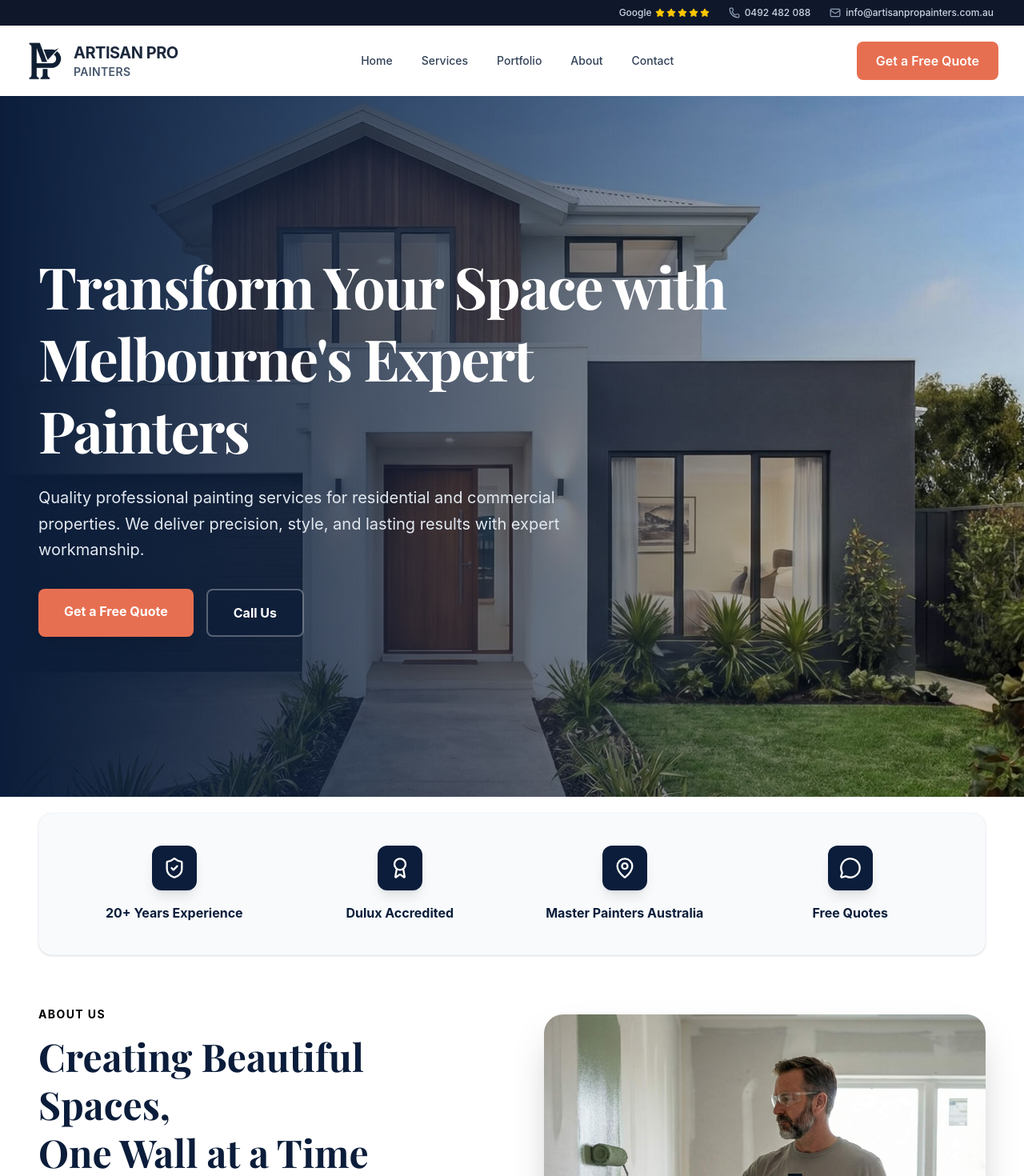
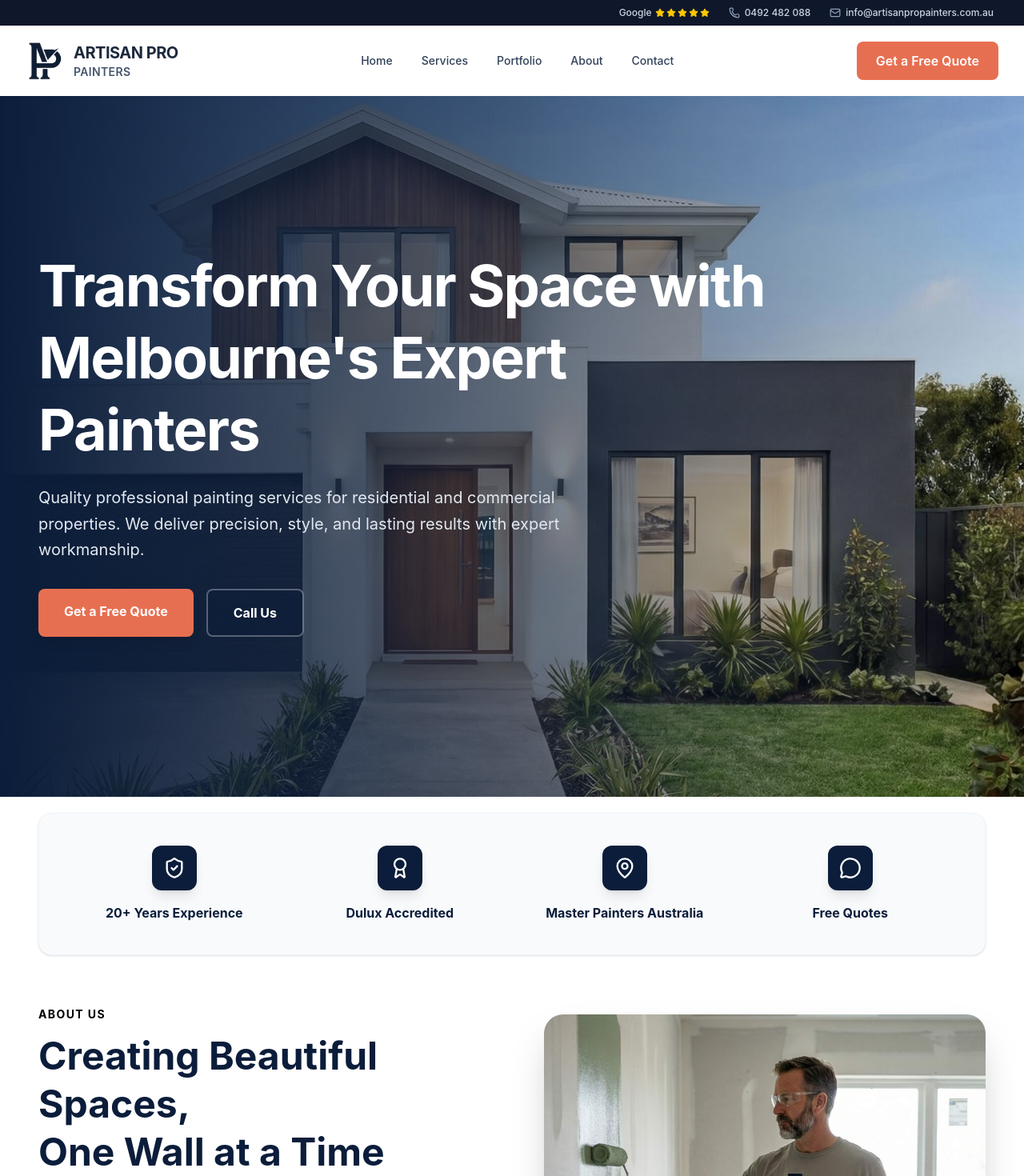
Before and after one commit to isaac-420-hub/ARTISAN-PRO, a Next.js app: page / in a window 1280 px wide. Shown: the top 1470 px of the page at 80% size. Built offline with nearby package versions, Linux system fonts and the light colour scheme.

Commit message:
update component

```diff
--- a/app/component/Hero.tsx
+++ b/app/component/Hero.tsx
@@ -2,14 +2,6 @@
 'use client';
 
 import Image from "next/image";
-import { Playfair_Display } from "next/font/google";
-
-// Load Playfair Display font from Google Fonts via next/font
-const playfair = Playfair_Display({
-  subsets: ["latin"],
-  weight: ["400", "700"],
-  display: "swap",
-});
 
 const HeroSection = () => {
   return (
@@ -31,8 +23,8 @@ const HeroSection = () => {
       {/* 3. Content Container */}
       <div className="relative z-20 container mx-auto px-4 sm:px-6 lg:px-12 h-full flex items-center">
         <div className="max-w-3xl pt-20 md:pt-0">
-          {/* Headline - Playfair Display Font Applied Here */}
-          <h1 className={`${playfair.className} text-3xl sm:text-4xl md:text-5xl lg:text-6xl xl:text-7xl font-bold text-white leading-tight tracking-tight animate-fade-up`}>
+          {/* Headline - Default Font (Same as other texts) */}
+          <h1 className="text-3xl sm:text-4xl md:text-5xl lg:text-6xl xl:text-7xl font-bold text-white leading-tight tracking-tight animate-fade-up">
             <span className="whitespace-nowrap">Transform Your Space with</span>{" "}
             <br className="hidden md:block" />
             Melbourne's Expert Painters
--- a/app/component/Section2/section2.tsx
+++ b/app/component/Section2/section2.tsx
@@ -1,14 +1,6 @@
 // components/AboutContent.tsx
 import Image from "next/image";
 import { Check } from "lucide-react";
-import { Playfair_Display } from "next/font/google";
-
-// Load Playfair Display font (works in Server Components)
-const playfair = Playfair_Display({
-  subsets: ["latin"],
-  weight: ["400", "700"],
-  display: "swap",
-});
 
 const AboutContent = () => {
   return (
@@ -23,9 +15,9 @@ const AboutContent = () => {
             ABOUT US
           </h3>
 
-          {/* Heading with Playfair Display Font - Server Component Compatible */}
+          {/* Heading - Default Font (Same as other texts) */}
           <h2
-            className={`${playfair.className} text-3xl sm:text-4xl md:text-5xl font-bold text-[#0B1D3A] leading-tight mb-6 animate-slide-right`}
+            className="text-3xl sm:text-4xl md:text-5xl font-bold text-[#0B1D3A] leading-tight mb-6 animate-slide-right"
             style={{ animationDelay: "0.6s" }}
           >
             Creating Beautiful Spaces, <br className="hidden sm:block" />
--- a/app/component/layout/Footer.tsx
+++ b/app/component/layout/Footer.tsx
@@ -98,7 +98,7 @@ const Footer = () => {
             </div>
 
             {/* Footer Links - Main Navigation */}
-            <div className="flex flex-col items-center gap-3 md:flex-row md:justify-center md:gap-x-6 md:gap-y-2 mt-6">
+            <div className="flex flex-col items-center gap-5 lg:gap-28 md:flex-row md:justify-left md:gap-x-6 md:gap-y-2 mt-6 ">
               <a href="/" className="text-slate-400 hover:text-[#F97316] text-sm transition-colors duration-300">Home</a>
               <a href="#serveice" className="text-slate-400 hover:text-[#F97316] text-sm transition-colors duration-300">Services</a>
               <a href="#PORTFOLIO" className="text-slate-400 hover:text-[#F97316] text-sm transition-colors duration-300">Portfolio</a>
@@ -140,7 +140,7 @@ const Footer = () => {
                   <input
                     id="phone"
                     type="tel"
-                    placeholder="0492 482 088"
+                    placeholder="1234 567 890"
                     className="w-full px-5 py-3.5 bg-slate-50 border-2 border-slate-200 rounded-xl text-slate-700 placeholder-slate-400 focus:outline-none focus:border-[#F97316] focus:bg-white transition-all duration-300"
                   />
                 </div>
```
